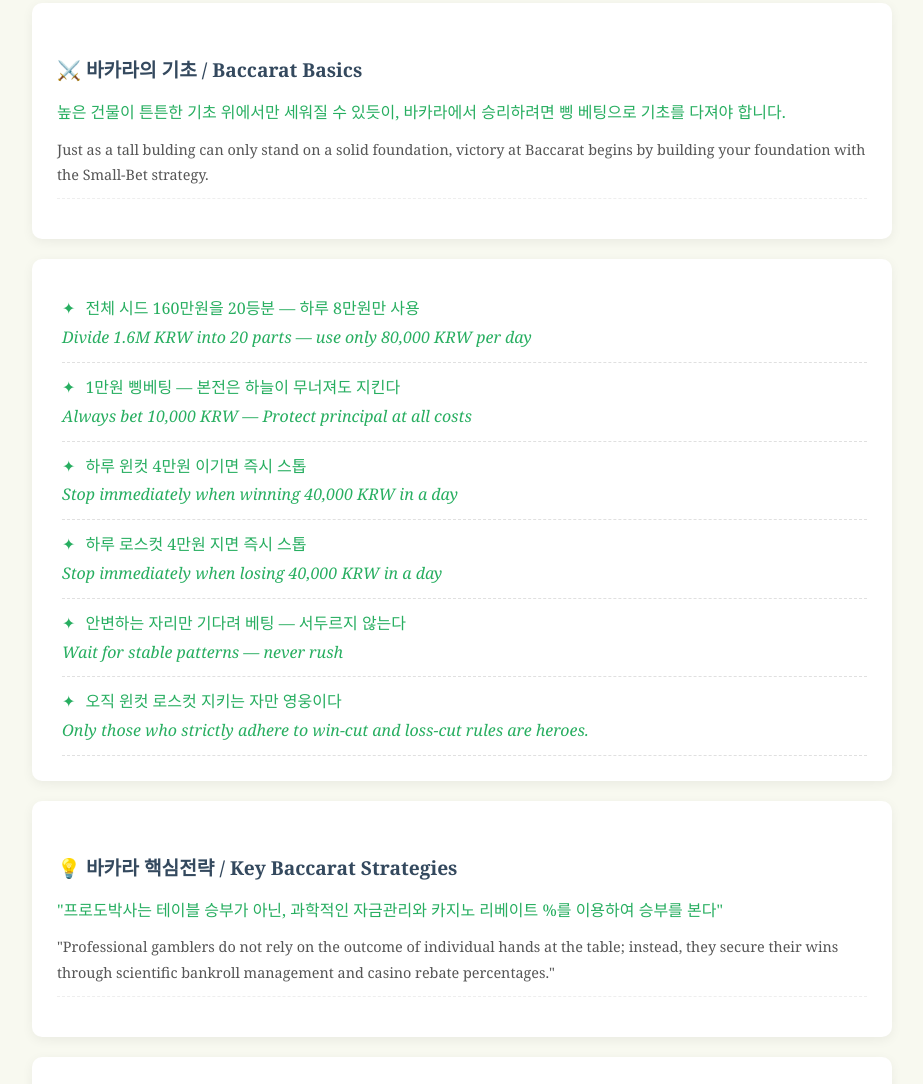
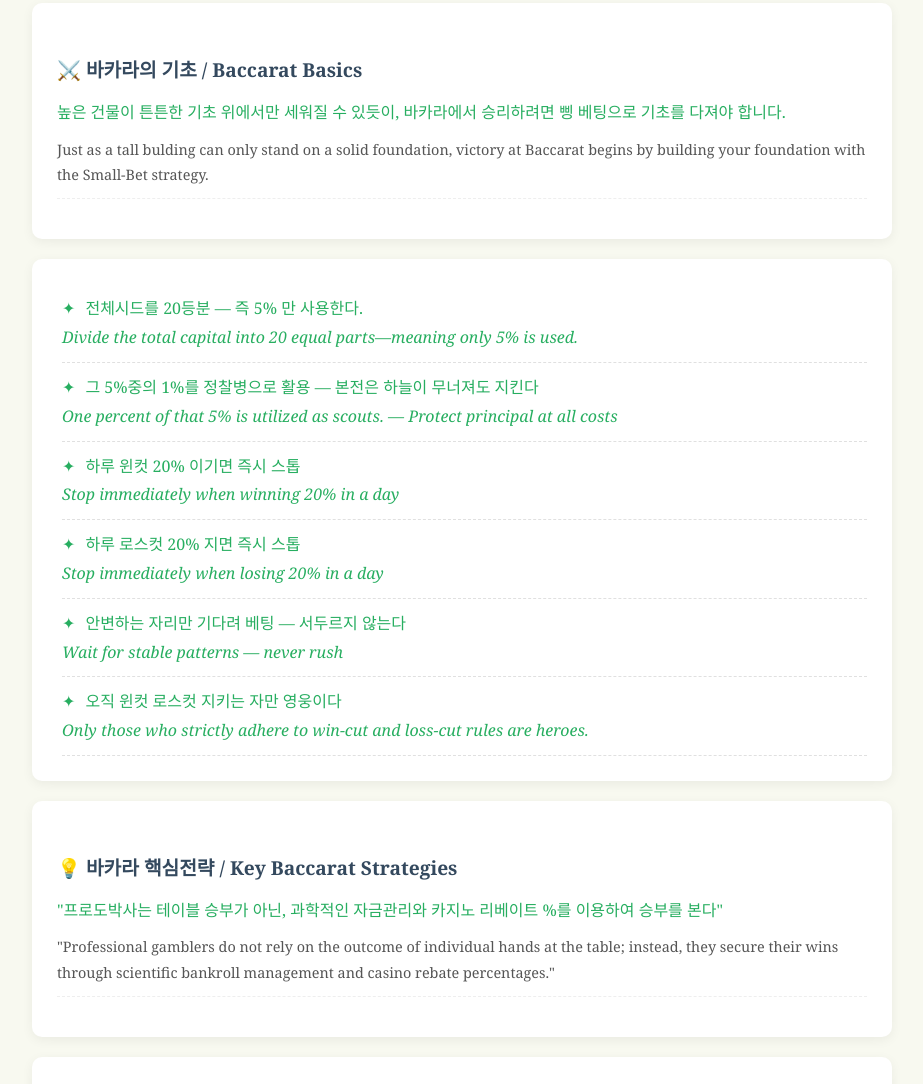
Before and after one commit to baccarat888/baccarat, a plain HTML site: page index.html in a window 1280 px wide. Shown: the part 1426-2510 px from the top of the page, without its empty margins (178-1101 px from the left). Drawn offline with Linux system fonts and the light colour scheme.

Commit message:
Update index.html

```diff
--- a/index.html
+++ b/index.html
@@ -173,10 +173,10 @@
         <div class="card">
 
             <ul class="rule-list">
-                <li>전체 시드 160만원을 20등분 — 하루 8만원만 사용<br><em>Divide 1.6M KRW into 20 parts — use only 80,000 KRW per day</em></li>
-                <li>1만원 삥베팅 — 본전은 하늘이 무너져도 지킨다<br><em>Always bet 10,000 KRW — Protect principal at all costs</em></li>
-                <li>하루 윈컷 4만원 이기면 즉시 스톱<br><em>Stop immediately when winning 40,000 KRW in a day</em></li>
-                <li>하루 로스컷 4만원 지면 즉시 스톱<br><em>Stop immediately when losing 40,000 KRW in a day</em></li>
+                <li>전체시드를 20등분 — 즉 5% 만 사용한다.<br><em>Divide the total capital into 20 equal parts—meaning only 5% is used.</em></li>
+                <li>그 5%중의 1%를 정찰병으로 활용 — 본전은 하늘이 무너져도 지킨다<br><em>One percent of that 5% is utilized as scouts. — Protect principal at all costs</em></li>
+                <li>하루 윈컷 20% 이기면 즉시 스톱<br><em>Stop immediately when winning 20% in a day</em></li>
+                <li>하루 로스컷 20% 지면 즉시 스톱<br><em>Stop immediately when losing 20% in a day</em></li>
                 <li>안변하는 자리만 기다려 베팅 — 서두르지 않는다<br><em>Wait for stable patterns — never rush</em></li>
                 <li>오직 윈컷 로스컷 지키는 자만 영웅이다<br><em>Only those who strictly adhere to win-cut and loss-cut rules are heroes.</em></li>
             </ul>
```
